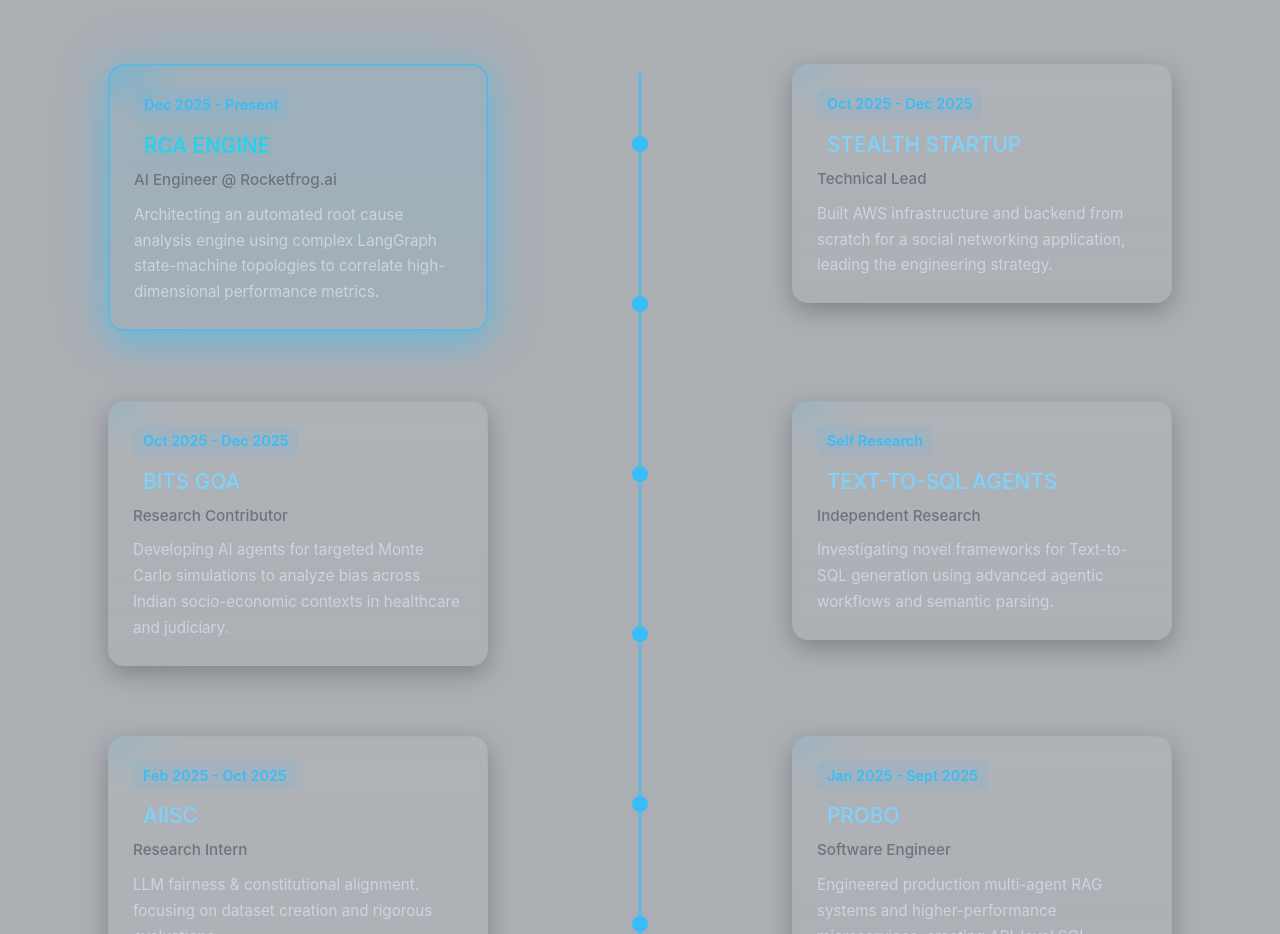
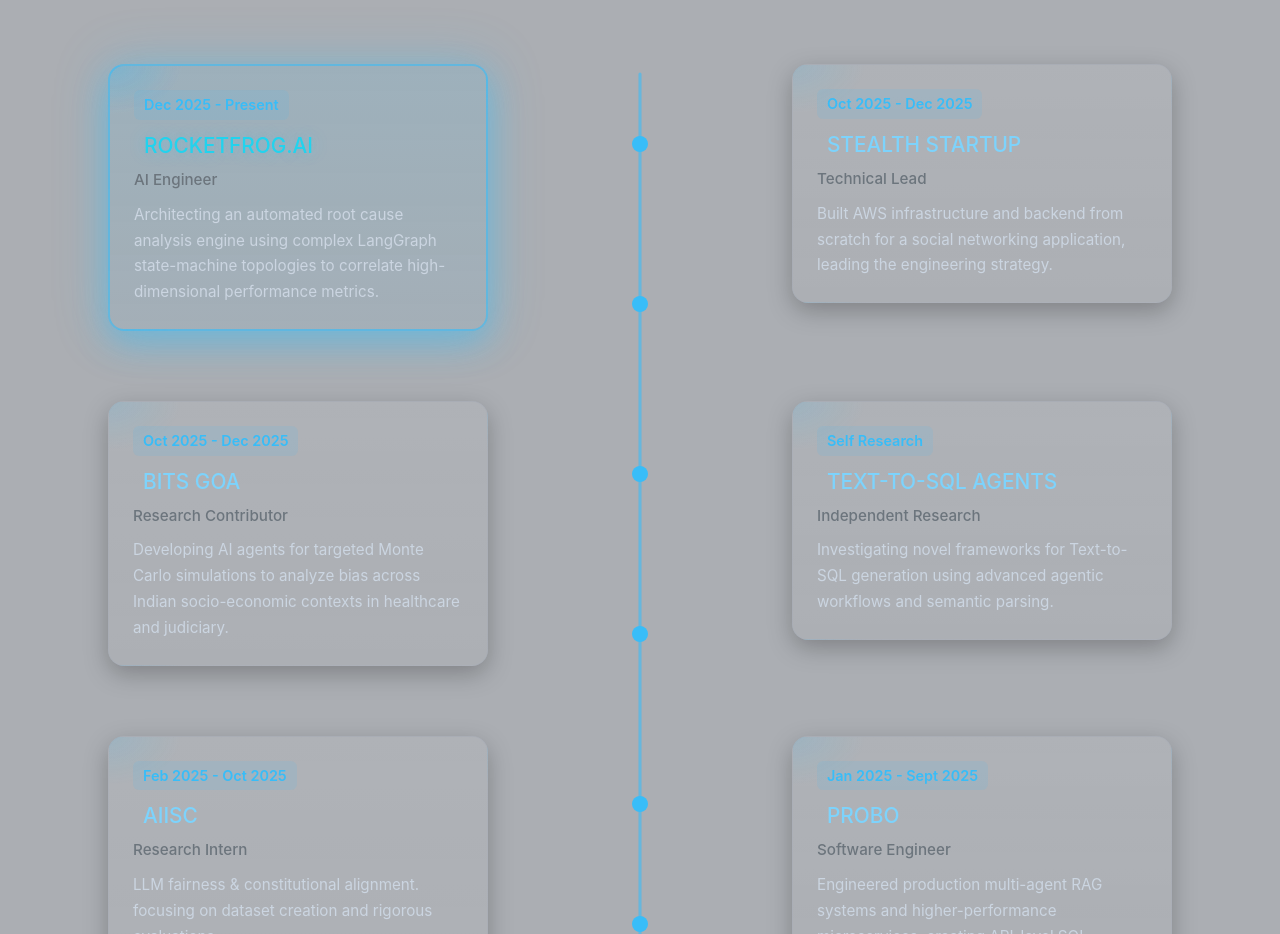
Before and after one commit to Dhruv3sood/Portfolio, a website with bundled scripts: page index.html in a window 1280 px wide. Shown: the part 980-1914 px from the top of the page. Built offline with nearby package versions, Linux system fonts and the light colour scheme; a web font is replaced by a local one.

Commit message:
updating

```diff
--- a/index.html
+++ b/index.html
@@ -140,8 +140,8 @@
               <!-- Node 1: Rocketfrog (Left) -->
               <div class="tree-node active" style="grid-column: 1;">
                 <span class="date-range">Dec 2025 - Present</span>
-                <h3><span class="badge-dot"></span>RCA Engine</h3>
-                <div class="role-title">AI Engineer @ Rocketfrog.ai</div>
+                <h3><span class="badge-dot"></span>Rocketfrog.ai</h3>
+                <div class="role-title">AI Engineer</div>
                 <p>Architecting an automated root cause analysis engine using complex LangGraph state-machine topologies to correlate high-dimensional performance metrics.</p>
               </div>
 
```
